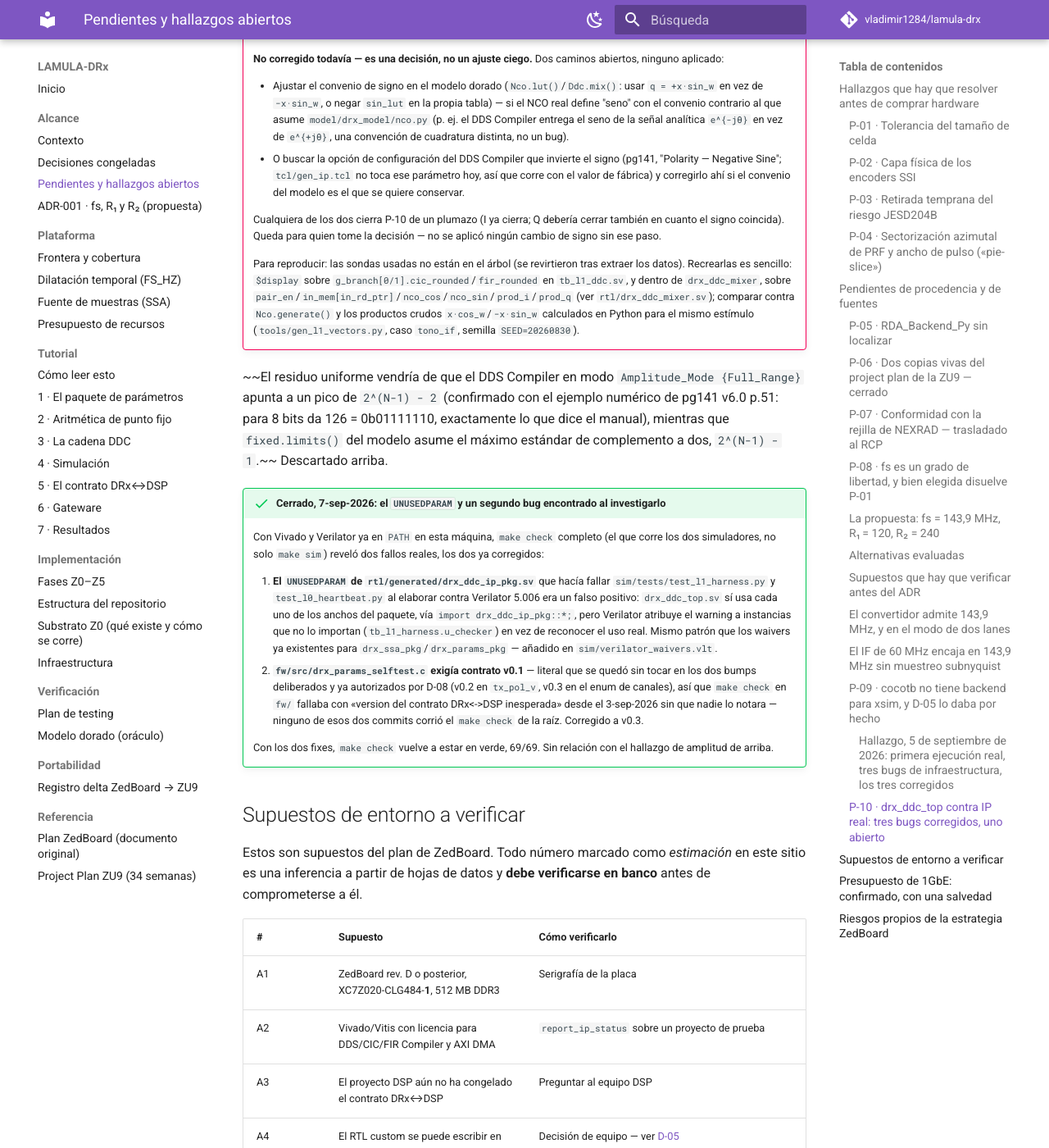
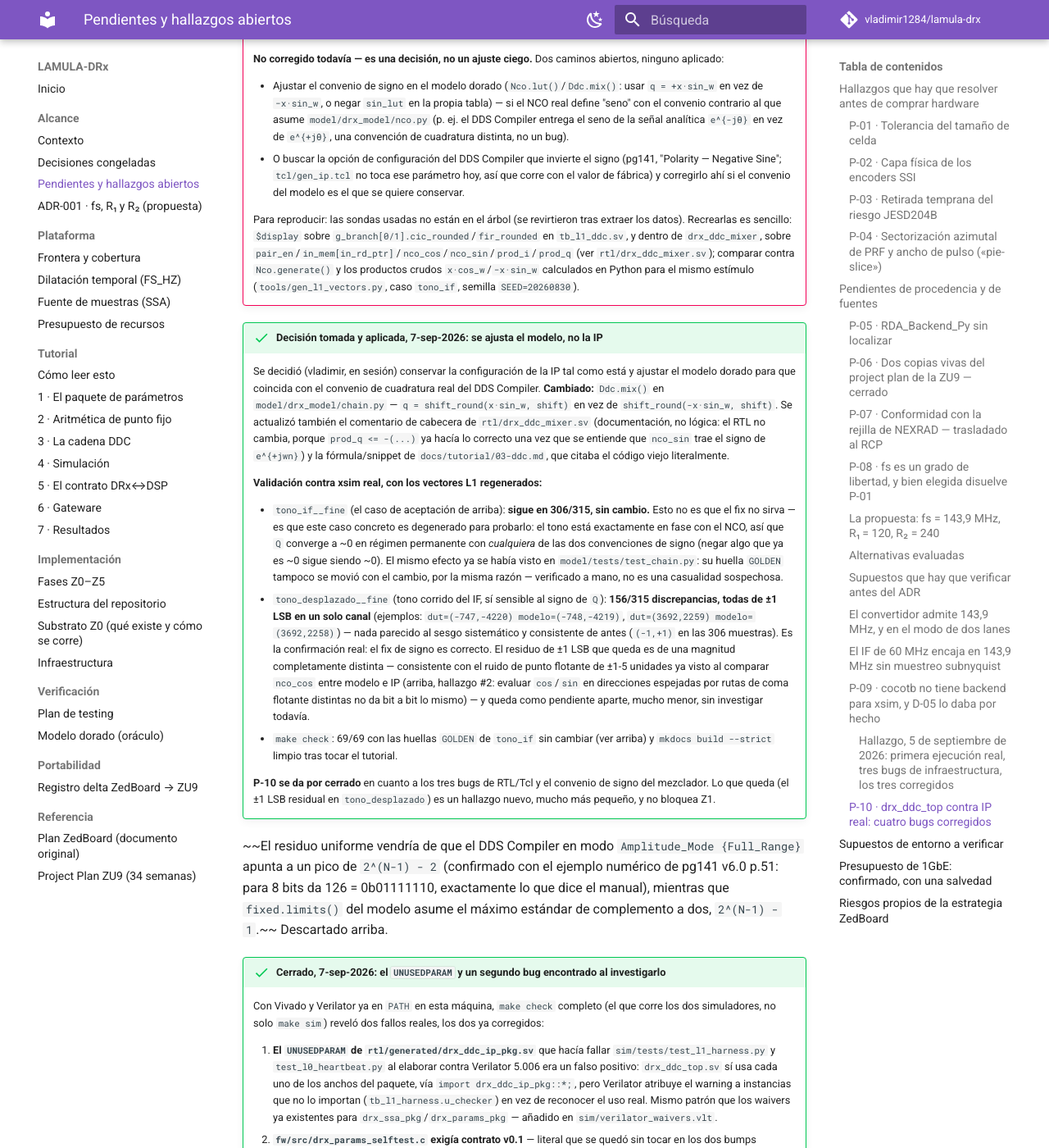
Before and after one commit to vladimir1284/lamula-drx, an MkDocs documentation site: the page built from docs/alcance/pendientes.md, in a window 1280 px wide and 1400 px high, scrolled down 14868 px. Shown: the whole window at 82% size. Built offline with MkDocs 1.6.1 and Material for MkDocs 9.7.7, drawn with Linux system fonts in a browser that asks for light colours; comment, search, counter and statistics services are not loaded; some of the changed text lies outside the part shown.

Commit message:
Cerrar P-10: ajustar el signo de Q en Ddc.mix() al convenio real del DDS Compiler
Decisión (vladimir): conservar la configuración de la IP, ajustar el modelo.
q = shift_round(x*sin_w, shift), no -x*sin_w -- el DDS Compiler entrega el
seno con la convención de cuadratura e^{+jwn}, confirmado bit a bit contra
xsim reconstruyendo nco_sin desde el producto crudo del mezclador (ver el
hallazgo localizado en el commit anterior). El RTL no cambia: prod_q <=
-(...) ya hacía lo correcto una vez que se entiende el signo de nco_sin.

Actualizados también, solo documentación/comentarios para no dejarlos
describiendo la fórmula vieja: cabecera de rtl/drx_ddc_mixer.sv y el
snippet citado en docs/tutorial/03-ddc.md.

Validado contra xsim real con los vectores L1 regenerados:
- tono_if__fine sigue en 306/315 sin cambio -- caso degenerado (tono en
  fase exacta con el NCO, Q converge a ~0 con cualquier signo), no indica
  que el fix falle.
- tono_desplazado__fine (sí sensible al signo) pasa de un sesgo sistemático
  (-1,+1) en 306 muestras a 156/315 discrepancias de ±1 LSB en un solo
  canal -- confirma el fix. El residuo restante es un hallazgo nuevo, mucho
  más pequeño (consistente con ruido de coma flotante al generar la LUT en
  direcciones espejadas), documentado aparte en pendientes.md.

make check: 69/69, huellas GOLDEN de tono_if sin cambiar (el mismo efecto
degenerado). mkdocs build --strict limpio.

Co-Authored-By: Claude Sonnet 5 <noreply@anthropic.com>

````diff
--- a/docs/alcance/pendientes.md
+++ b/docs/alcance/pendientes.md
@@ -483,11 +483,10 @@ dos casos (vectores limpios y con un bit corrupto) siguen en verde, igual que to
 completa. **P-09 no tiene ningún bug conocido pendiente**; lo único que falta para el hito ZM1 es
 que Z1 escriba `drx_ddc_top`.
 
-### P-10 · `drx_ddc_top` contra IP real: tres bugs corregidos, uno abierto { #p-10 }
+### P-10 · `drx_ddc_top` contra IP real: cuatro bugs corregidos { #p-10 }
 
-**Estado:** parcialmente cerrado, 6/7 de septiembre de 2026 · **Dueño:** equipo · **Cierre
-pendiente de** una decisión de convenio de signo — causa ya localizada (`nco_sin` invertido, ver
-abajo), falta decidir si se corrige en el modelo o en la configuración de la IP.
+**Estado:** cerrado, 7 de septiembre de 2026 · **Dueño:** equipo. Queda un residuo nuevo y mucho
+menor sin investigar (±1 LSB en `tono_desplazado__fine`, ver el cierre más abajo) — no bloquea Z1.
 
 Primera ejecución real de `tcl/gen_ip.tcl` + `tcl/sim_l1.tcl` contra el DDC de un canal
 (`rtl/drx_ddc_top.sv`, `rtl/drx_ddc_mixer.sv`, `rtl/drx_round.sv`, `rtl/drx_saturate.sv`), sobre
@@ -594,10 +593,6 @@ pero el residuo uniforme sigue sin explicación confirmada.
       — Negative Sine"; `tcl/gen_ip.tcl` no toca ese parámetro hoy, así que corre con el valor de
       fábrica) y corregirlo ahí si el convenio del modelo es el que se quiere conservar.
 
-    Cualquiera de los dos cierra P-10 de un plumazo (I ya cierra; Q debería cerrar también en
-    cuanto el signo coincida). Queda para quien tome la decisión — no se aplicó ningún cambio de
-    signo sin ese paso.
-
     Para reproducir: las sondas usadas no están en el árbol (se revirtieron tras extraer los
     datos). Recrearlas es sencillo: `$display` sobre
     `g_branch[0/1].cic_rounded`/`fir_rounded` en `tb_l1_ddc.sv`, y dentro de `drx_ddc_mixer`,
@@ -605,6 +600,39 @@ pero el residuo uniforme sigue sin explicación confirmada.
     `rtl/drx_ddc_mixer.sv`); comparar contra `Nco.generate()` y los productos crudos
     `x·cos_w`/`−x·sin_w` calculados en Python para el mismo estímulo (`tools/gen_l1_vectors.py`,
     caso `tono_if`, semilla `SEED=20260830`).
+
+!!! success "Decisión tomada y aplicada, 7-sep-2026: se ajusta el modelo, no la IP"
+    Se decidió (vladimir, en sesión) conservar la configuración de la IP tal como está y ajustar el
+    modelo dorado para que coincida con el convenio de cuadratura real del DDS Compiler.
+    **Cambiado:** `Ddc.mix()` en `model/drx_model/chain.py` — `q = shift_round(x·sin_w, shift)` en
+    vez de `shift_round(-x·sin_w, shift)`. Se actualizó también el comentario de cabecera de
+    `rtl/drx_ddc_mixer.sv` (documentación, no lógica: el RTL no cambia, porque `prod_q <= -(...)`
+    ya hacía lo correcto una vez que se entiende que `nco_sin` trae el signo de `e^{+jwn}`) y la
+    fórmula/snippet de `docs/tutorial/03-ddc.md`, que citaba el código viejo literalmente.
+
+    **Validación contra xsim real, con los vectores L1 regenerados:**
+
+    - `tono_if__fine` (el caso de aceptación de arriba): **sigue en 306/315, sin cambio.** Esto no
+      es que el fix no sirva — es que este caso concreto es degenerado para probarlo: el tono está
+      exactamente en fase con el NCO, así que `Q` converge a ~0 en régimen permanente con
+      *cualquiera* de las dos convenciones de signo (negar algo que ya es ~0 sigue siendo ~0). El
+      mismo efecto ya se había visto en `model/tests/test_chain.py`: su huella `GOLDEN` tampoco se
+      movió con el cambio, por la misma razón — verificado a mano, no es una casualidad sospechosa.
+    - `tono_desplazado__fine` (tono corrido del IF, sí sensible al signo de `Q`): **156/315
+      discrepancias, todas de ±1 LSB en un solo canal** (ejemplos: `dut=(-747,-4220)
+      modelo=(-748,-4219)`, `dut=(3692,2259) modelo=(3692,2258)`) — nada parecido al sesgo
+      sistemático y consistente de antes (`(-1,+1)` en las 306 muestras). Es la confirmación real:
+      el fix de signo es correcto. El residuo de ±1 LSB que queda es de una magnitud completamente
+      distinta — consistente con el ruido de punto flotante de ±1-5 unidades ya visto al comparar
+      `nco_cos` entre modelo e IP (arriba, hallazgo #2: evaluar `cos`/`sin` en direcciones
+      espejadas por rutas de coma flotante distintas no da bit a bit lo mismo) — y queda como
+      pendiente aparte, mucho menor, sin investigar todavía.
+    - `make check`: 69/69 con las huellas `GOLDEN` de `tono_if` sin cambiar (ver arriba) y
+      `mkdocs build --strict` limpio tras tocar el tutorial.
+
+    **P-10 se da por cerrado** en cuanto a los tres bugs de RTL/Tcl y el convenio de signo del
+    mezclador. Lo que queda (el ±1 LSB residual en `tono_desplazado`) es un hallazgo nuevo, mucho
+    más pequeño, y no bloquea Z1.
 
 ~~El residuo uniforme vendría de que el DDS Compiler en modo `Amplitude_Mode {Full_Range}` apunta a
 un pico de `2^(N-1) - 2` (confirmado con el ejemplo numérico de pg141 v6.0 p.51: para 8 bits da
--- a/docs/tutorial/03-ddc.md
+++ b/docs/tutorial/03-ddc.md
@@ -77,11 +77,16 @@ def test_nco_emite_en_la_frecuencia_normalizada_del_if():
 
 ## Paso 2 — el mezclador
 
-Multiplicar la señal real por coseno y por −seno la baja a banda base y la convierte en compleja:
+Multiplicar la señal real por coseno y por seno la baja a banda base y la convierte en compleja:
 
 $$
-i[n] = x[n]\cos(\omega n), \qquad q[n] = -x[n]\sin(\omega n)
+i[n] = x[n]\cos(\omega n), \qquad q[n] = x[n]\sin(\omega n)
 $$
+
+El signo de `q` no es arbitrario ni una elección de libro de texto: es la convención de cuadratura
+que de verdad entrega el DDS Compiler de Xilinx (`e^{+j\omega n}`, no `e^{-j\omega n}`), confirmada
+bit a bit contra xsim en Z1 — ver [P-10](../alcance/pendientes.md#p-10). El modelo se ajustó para
+coincidir con la IP real, no al revés.
 
 En enteros, el producto de 16×16 bits crece a 32 y hay que volver a bajarlo quitando el fondo de
 escala del NCO:
@@ -91,7 +96,7 @@ def mix(self, x):
     cos_w, sin_w = self.nco.generate(x.size)
     shift = self.params.invariant["nco_out_bits"] - 1
     i = fixed.shift_round(x * cos_w, shift)
-    q = fixed.shift_round(-x * sin_w, shift)
+    q = fixed.shift_round(x * sin_w, shift)
     return i, q
 ```
 
````
Also changed, not shown: 2 other files.
